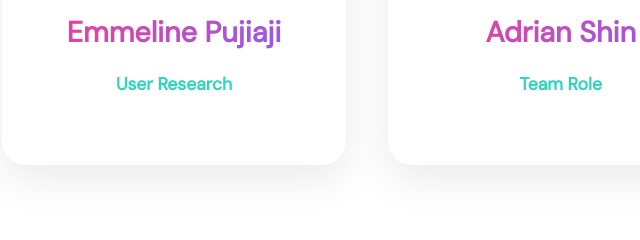
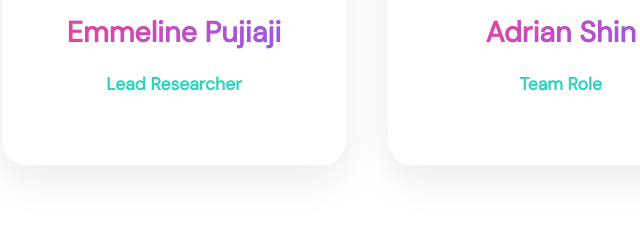
Before and after one commit to ElsaJerry/wicked-website, a plain HTML site: page website-wicked/team-wicked.html in a window 1280 px wide. Shown: the part 1520-1760 px from the top of the page, 466-1106 px from the left. Drawn offline with Linux system fonts and the light colour scheme.

Commit message:
Update team-wicked.html

```diff
--- a/website-wicked/team-wicked.html
+++ b/website-wicked/team-wicked.html
@@ -65,7 +65,7 @@
                 <div class="team-member">
                     <img src="./assets/3 Emmeline Pujiaji.jpg" alt="Emmeline Pujiaji" class="member-photo">
                     <div class="member-name">Emmeline Pujiaji</div>
-                    <div class="member-role">User Research</div>
+                    <div class="member-role">Lead Researcher</div>
                     <div class="member-accent"></div>
                 </div>
 
```
